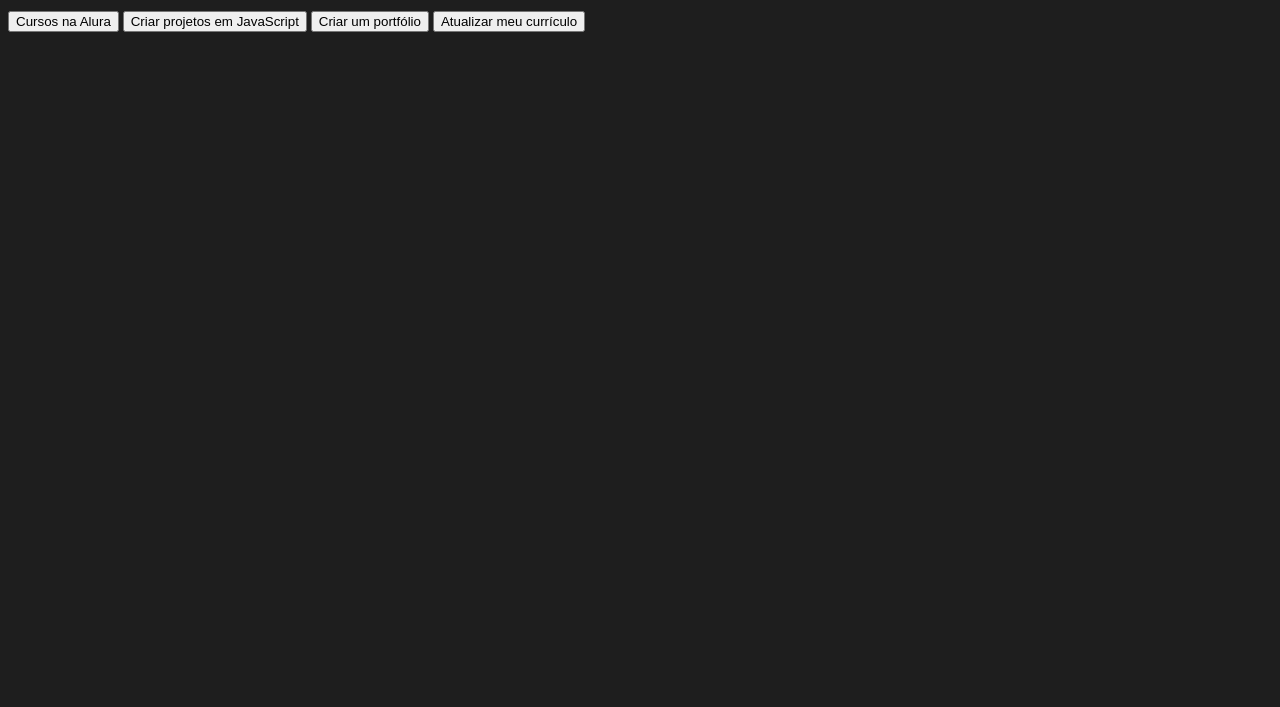
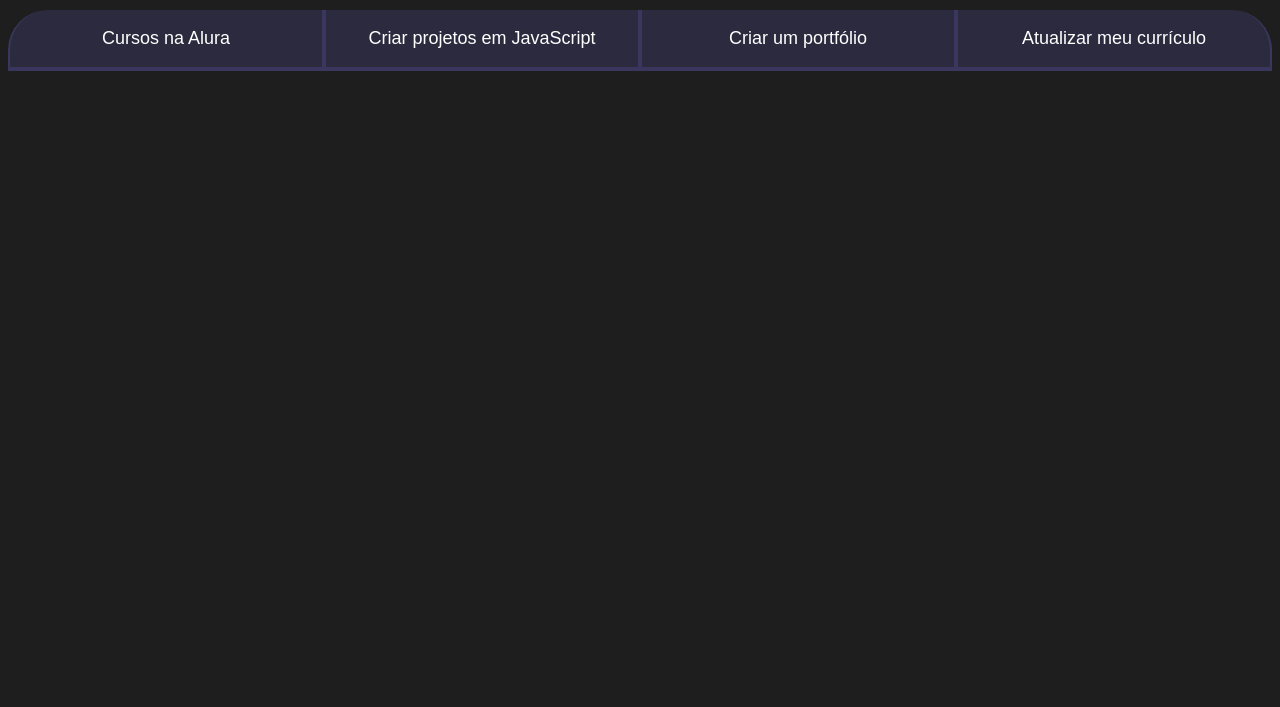
Before and after one commit to gigixw/javascript-, a plain HTML site: page index.html in a window 1280 px wide. Shown: the part 93-800 px from the top of the page. Drawn offline with Linux system fonts and the light colour scheme.

Commit message:
Add files via upload

```diff
--- a/style.css
+++ b/style.css
@@ -32,3 +32,32 @@ body {
 
 .titulo-principal span {
    color: var(--verde); }
+
+.botao { font-family: «Crakra Petch», sans-serif;
+   background-color: var(--botao-inativo);
+   color: var(--branco); display: flex;
+   justify-content: center;
+   padding: 1em;
+   font-size: 18px;
+   align-items: center;
+   width: 100%;
+   border-bottom: 4px solid var(--botao-ativo);
+   border-left: 2px solid var(--botao-ativo);
+   border-right: 2px solid var(--botao-ativo);
+   border-top: none;
+ }
+
+ .botoes { display: block;
+ }
+ @media screen and (min-width: 768px) {
+   .botoes { display: flex;
+ }
+ }
+
+ .botao:first-child {
+  border-radius: 40px 0 0 0;
+ }
+
+ .botao:last-child {
+  border-radius: 0 40px 0 0;
+ }
```
